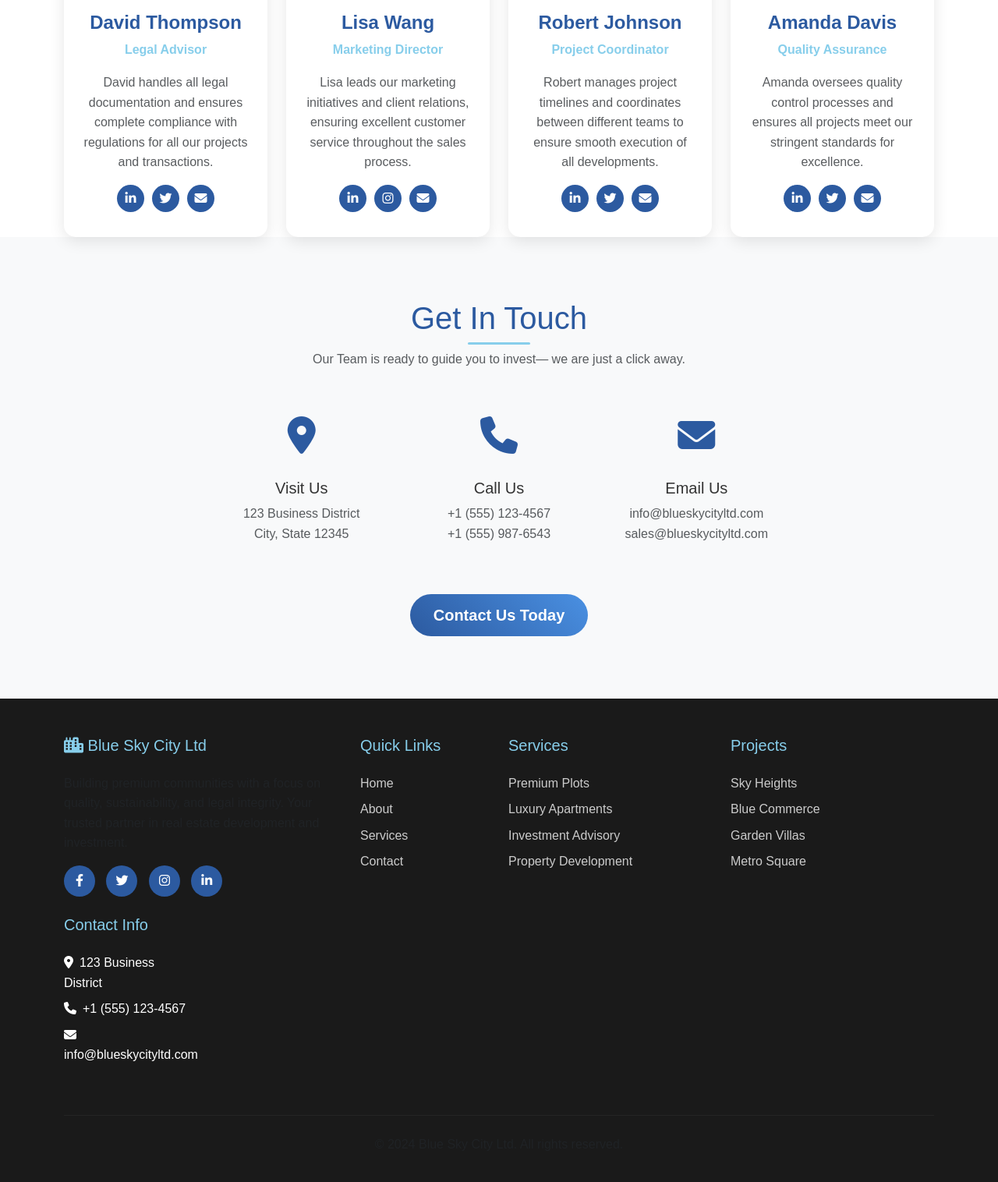
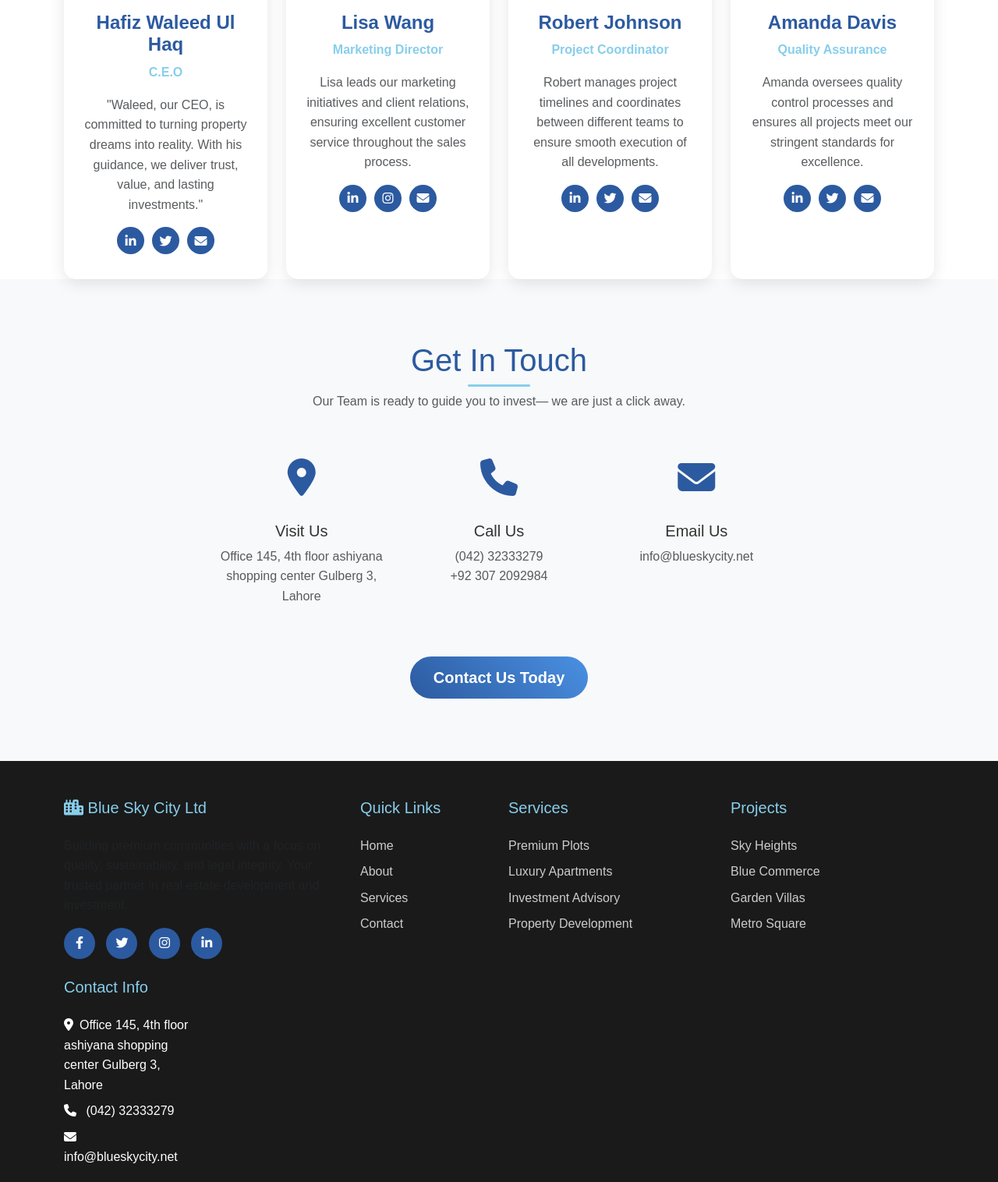
Before and after one commit to talha-dev-max/BlueSky, a plain HTML site: page index.html in a window 1280 px wide. Shown: the part 4520-6036 px from the top of the page at 78% size. Drawn offline with nearby package versions, Linux system fonts and the light colour scheme.

Commit message:
Update index.html

```diff
--- a/index.html
+++ b/index.html
@@ -853,10 +853,10 @@
                             <i class="fas fa-user-shield"></i>
                         </div>
                         <div class="team-card-body">
-                            <h4 class="team-name">David Thompson</h4>
-                            <p class="team-position">Legal Advisor</p>
-                            <p class="text-muted">David handles all legal documentation and ensures complete compliance
-                                with regulations for all our projects and transactions.</p>
+                            <h4 class="team-name">Hafiz Waleed Ul Haq</h4>
+                            <p class="team-position">C.E.O</p>
+                            <p class="text-muted">"Waleed, our CEO, is committed to turning property dreams into reality.
+With his guidance, we deliver trust, value, and lasting investments."</p>
                             <div class="team-social">
                                 <a href="#"><i class="fab fa-linkedin-in"></i></a>
                                 <a href="#"><i class="fab fa-twitter"></i></a>
@@ -939,21 +939,21 @@
                                     <i class="fas fa-map-marker-alt"></i>
                                 </div>
                                 <h5>Visit Us</h5>
-                                <p class="text-muted">123 Business District<br>City, State 12345</p>
+                                <p class="text-muted">Office 145, 4th floor ashiyana<br>shopping center Gulberg 3, Lahore</p>
                             </div>
                             <div class="col-md-4 text-center">
                                 <div class="feature-icon mb-3">
                                     <i class="fas fa-phone"></i>
                                 </div>
                                 <h5>Call Us</h5>
-                                <p class="text-muted">+1 (555) 123-4567<br>+1 (555) 987-6543</p>
+                                <p class="text-muted">(042) 32333279<br>+92 307 2092984</p>
                             </div>
                             <div class="col-md-4 text-center">
                                 <div class="feature-icon mb-3">
                                     <i class="fas fa-envelope"></i>
                                 </div>
                                 <h5>Email Us</h5>
-                                <p class="text-muted">info@blueskycityltd.com<br>sales@blueskycityltd.com</p>
+                                <p class="text-muted">info@blueskycity.net</p>
                             </div>
                         </div>
                         <div class="text-center mt-5">
@@ -1011,9 +1011,9 @@
                     <div class="col-lg-2 col-md-6 mb-4">
                         <h5>Contact Info</h5>
                         <ul class="footer-links">
-                            <li><i class="fas fa-map-marker-alt me-2"></i>123 Business District</li>
-                            <li><i class="fas fa-phone me-2"></i>+1 (555) 123-4567</li>
-                            <li><i class="fas fa-envelope me-2"></i>info@blueskycityltd.com</li>
+                            <li><i class="fas fa-map-marker-alt me-2"></i>Office 145, 4th floor ashiyana shopping center Gulberg 3, Lahore</li>
+                            <li><i class="fas fa-phone me-2"></i> (042) 32333279</li>
+                            <li><i class="fas fa-envelope me-2"></i>info@blueskycity.net</li>
                         </ul>
                     </div>
                 </div>
```
